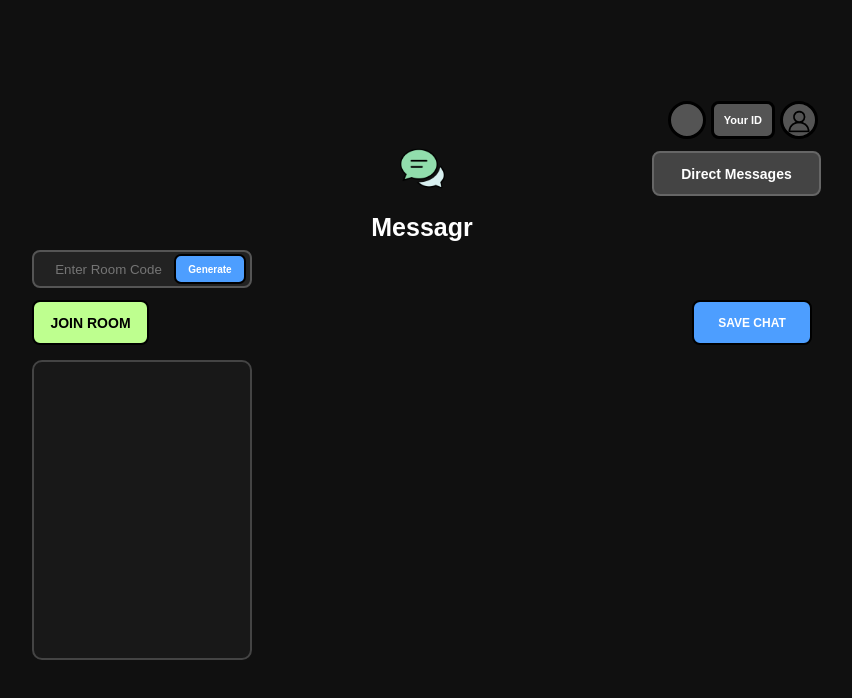
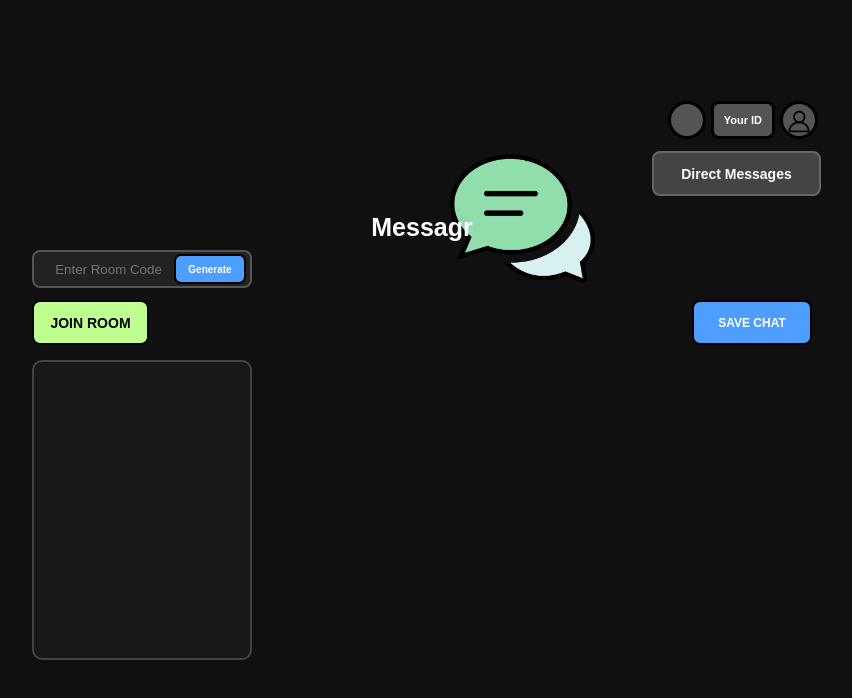
Before and after one commit to sellmc2026/message-website, a website: page public/messagr.html in a window 1280 px wide. Shown: the whole page, without its empty margins (213-1065 px from the left). Drawn offline with nearby package versions, Linux system fonts and the light colour scheme; no server answers.

Commit message:
Update messagr.html

```diff
--- a/public/messagr.html
+++ b/public/messagr.html
@@ -84,8 +84,8 @@
             left: 375px;
             top: 56px;
 
-            width: 100px;
-            height: 45px;
+            width: 300px;
+            height: 145px;
 
             object-fit: contain;
 
```
